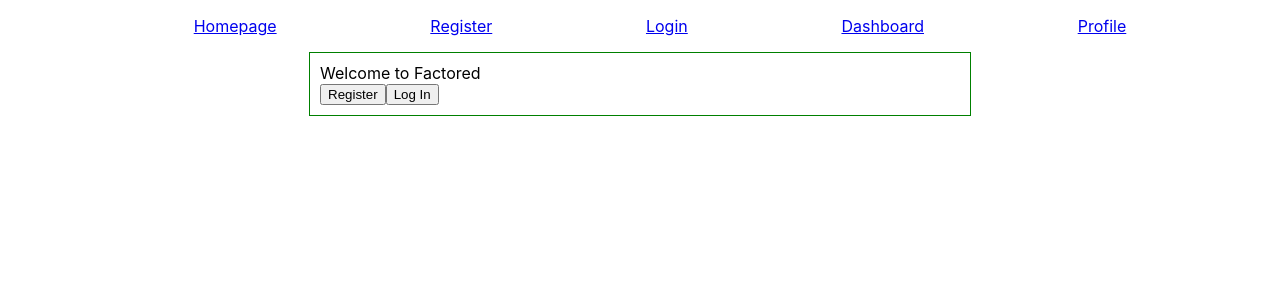
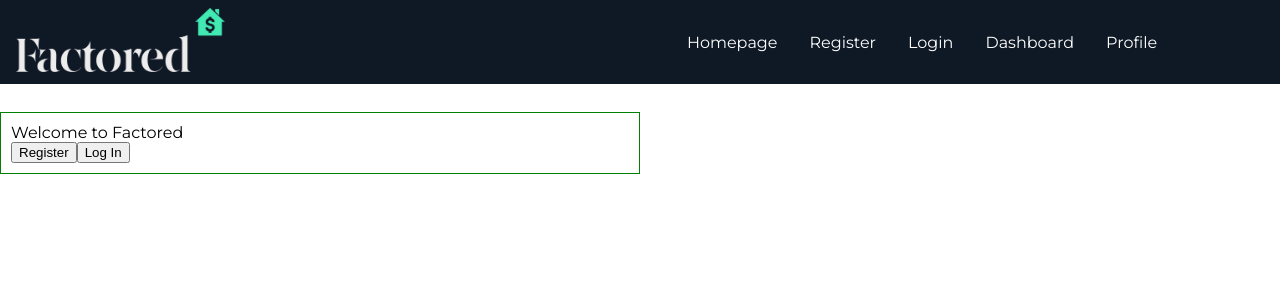
Before and after one commit to hal-alex/factored-mvp, a React (Create React App) app in the folder client/: page / in a window 1280 px wide. Shown: the top 300 px of the page. Built offline with nearby package versions, Linux system fonts and the light colour scheme.

Commit message:
some styling for the navbar

```diff
--- a/client/src/App.css
+++ b/client/src/App.css
@@ -1,4 +1,4 @@
-.App {
+/* .App {
   text-align: center;
 }
 
@@ -36,3 +36,4 @@
     transform: rotate(360deg);
   }
 }
+ */
--- a/client/src/components/Navbar.js
+++ b/client/src/components/Navbar.js
@@ -1,19 +1,27 @@
 import React from 'react'
 import { NavLink } from "react-router-dom"
+import LOGO from "../assets/factored_logo.png"
 
 const Navbar = () => {
   return (
-    <nav className="">
-        <div className="">
-            <ul className="nav-bar-links">
-                <NavLink to="/">Homepage</NavLink>
-                <NavLink to="/register">Register</NavLink>
-                <NavLink to="/login">Login</NavLink>
-                <NavLink to="/dashboard">Dashboard</NavLink>
-                <NavLink to="/profile">Profile</NavLink>
-            </ul>
-        </div>
-    </nav>
+    <header className="main-header">
+      <div className="header-logo">
+        <NavLink to="/" className="main-header__brand">
+          <img src={LOGO} alt="" />
+        </NavLink>
+      </div>
+      <nav className="main-navbar">
+        <ul class="main-navbar__items">
+          {/* <ul className="nav-bar-links"> */}
+          <li className="main-navbar__item"><NavLink to="/">Homepage</NavLink></li>
+          <li className="main-navbar__item"><NavLink to="/register">Register</NavLink></li>
+          <li className="main-navbar__item"><NavLink to="/login">Login</NavLink></li>
+          <li className="main-navbar__item"><NavLink to="/dashboard">Dashboard</NavLink></li>
+          <li className="main-navbar__item"><NavLink to="/profile">Profile</NavLink></li>
+        </ul>
+      </nav>
+    </header>
+
   )
 }
 
--- a/client/src/data.js
+++ b/client/src/data.js
@@ -75,6 +75,7 @@ const sampleUserObject = {
     id: "1",
     title: "Mr",
     firstName: "Test",
+    authenticated: false,
     lastName: "User",
     emailAddress: "testing@gmail.com",
     ifVerified: false,
--- a/client/src/index.css
+++ b/client/src/index.css
@@ -1,8 +1,12 @@
+@import url('https://fonts.googleapis.com/css2?family=Montserrat:ital,wght@0,400;0,700;1,400&display=swap');
+
+* {
+  box-sizing: border-box;
+}
+
 body {
   margin: 0;
-  font-family: -apple-system, BlinkMacSystemFont, 'Segoe UI', 'Roboto', 'Oxygen',
-    'Ubuntu', 'Cantarell', 'Fira Sans', 'Droid Sans', 'Helvetica Neue',
-    sans-serif;
+  font-family: 'Montserrat', sans-serif;
   -webkit-font-smoothing: antialiased;
   -moz-osx-font-smoothing: grayscale;
 }
@@ -12,8 +16,69 @@ code {
     monospace;
 }
 
+.main-header {
+  width: 100%;
+  position: fixed;
+  top: 0;
+  left: 0;
+  background: #0f1825;
+  padding: 0.5rem 1rem;
+  z-index: 1;
+}
+
+.main-header>div {
+  display: inline-block;
+  vertical-align: middle;
+}
+
+.main-header__brand {
+  color: #0e4f1f;
+  text-decoration: none;
+  font-weight: bold;
+  font-size: 1.5rem;
+  height: 4rem;
+  /* width: 20px; */
+  display: inline-block;
+}
+
+.main-header__brand img {
+  height: 100%;
+  /* width: 100%; */
+}
+
+.main-navbar {
+  display: inline-block;
+  text-align: right;
+  width: calc(100% - 300px);
+  vertical-align: middle;
+}
+
+.main-navbar__items {
+  margin: 0;
+  padding: 0;
+  list-style: none;
+}
+
+.main-navbar__item {
+  display: inline-block;
+  margin: 0 1rem;
+}
+
+.main-navbar__item a {
+  text-decoration: none;
+  color: white;
+  padding: 3px 0;
+}
+
+.main-navbar__item a:hover,
+.main-navbar__item a:active {
+  color: white;
+  border-bottom: 5px solid white;
+}
+
+
 .center {
-  margin: auto;
+  margin-top: 7rem;
   width: 50%;
   border: 1px solid green;
   padding: 10px;
```
Also changed, not shown: client/src/assets/factored_logo.png (added).
